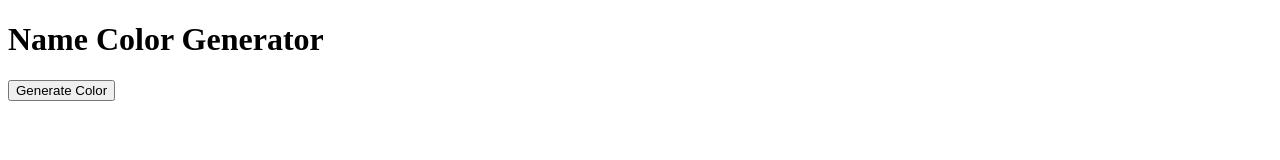
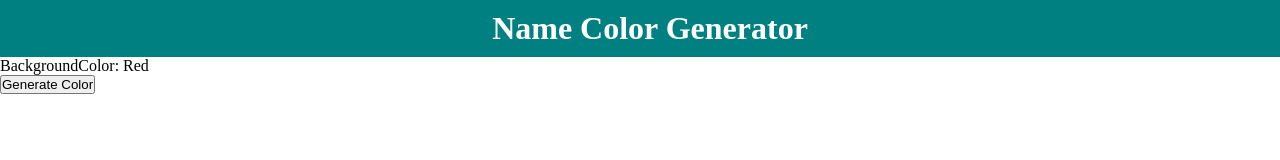
Before and after one commit to jesuseunkayode/name-color-generator, a plain HTML site: page index.html in a window 1280 px wide. Drawn offline with Linux system fonts and the light colour scheme.

Commit message:
first commit

```diff
--- a/index.css
+++ b/index.css
@@ -0,0 +1,13 @@
+* {
+  padding: 0px;
+  margin: 0px;
+}
+
+
+header {
+    background-color: teal;
+    color: white;
+    text-align: center;
+    width: 100%;
+    padding: 10px;
+}
--- a/index.html
+++ b/index.html
@@ -12,6 +12,7 @@
         <h1>Name Color Generator</h1>
       </header>
       <main>
+        <div id="named-container">BackgroundColor: <span class="color">Red</span></div>
         <button class="btn btn-hero">Generate Color</button>
       </main>
   </body>
```
